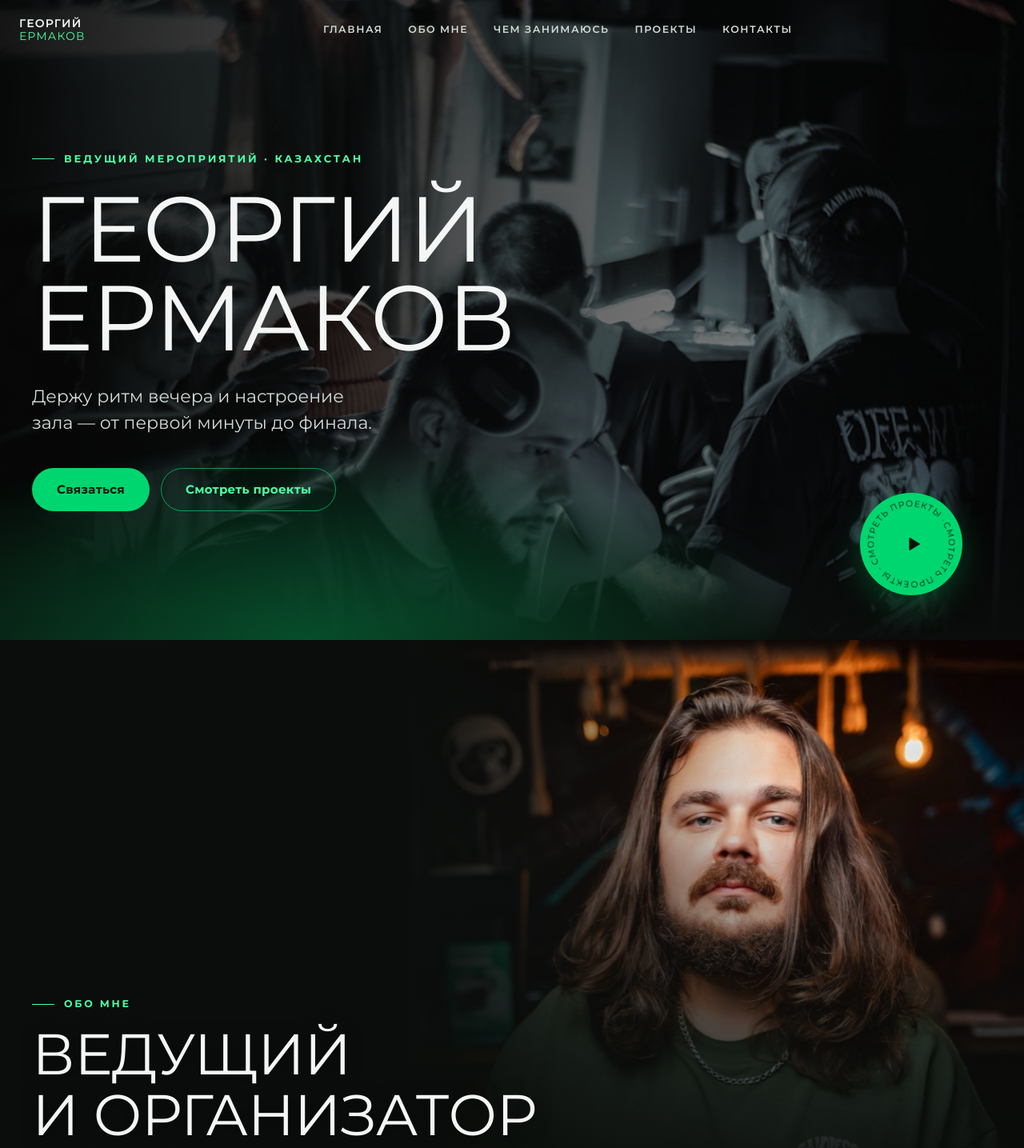
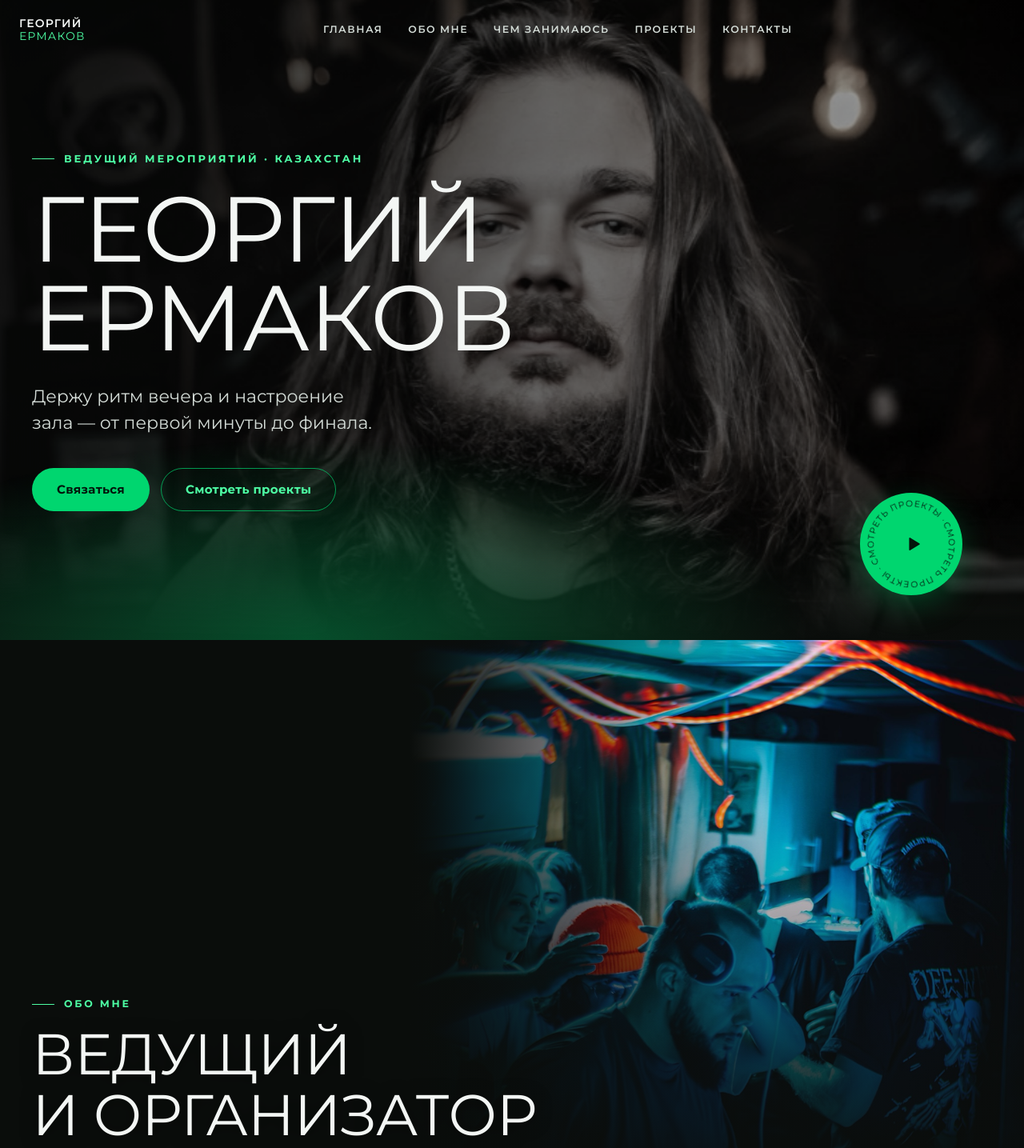
Before and after one commit to ahsog666-design/sait-vizitka, a plain HTML site: page index.html in a window 1280 px wide. Shown: the top 1435 px of the page at 80% size. Drawn offline with Linux system fonts and the light colour scheme; a web font is replaced by a local one.

Commit message:
Портрет на первом экране, фото с мероприятия в «Обо мне»
Co-Authored-By: Claude Opus 5.5 <noreply@anthropic.com>

```diff
--- a/index.html
+++ b/index.html
@@ -84,7 +84,7 @@
           <a class="btn outline" href="#contacts">Обсудить мероприятие <span class="arrow" aria-hidden="true">→</span></a>
         </div>
         <div class="about-photo">
-          <img src="images/georgiy-portrait.jpg" alt="Георгий Ермаков" loading="lazy" decoding="async" width="734" height="1100">
+          <img src="images/tram/1/01.jpg" alt="Георгий Ермаков на мероприятии" loading="lazy" decoding="async" width="1199" height="1600">
         </div>
       </div>
     </section>
--- a/style.css
+++ b/style.css
@@ -216,7 +216,7 @@ h1, h2, h3 { text-wrap: balance; }
   z-index: -1;
   background:
     linear-gradient(90deg, rgba(10, 13, 11, 0.92) 0%, rgba(10, 13, 11, 0.6) 50%, rgba(10, 13, 11, 0.3) 100%),
-    url("images/tram/1/01.jpg") center 30% / cover no-repeat;
+    url("images/georgiy-portrait.jpg") center 20% / cover no-repeat;
   filter: grayscale(0.85) contrast(1.05);
   animation: slow-zoom 24s ease-in-out infinite alternate;
 }
@@ -771,7 +771,7 @@ footer a:hover { color: var(--accent-2); }
     padding-top: calc(var(--nav-h) + var(--safe-t) + 120px);
     padding-bottom: calc(48px + var(--safe-b));
   }
-  .hero-bg { background-position: 0 0, 60% 30%; }
+  .hero-bg { background-position: 0 0, center 20%; }
   /* Значок — в правом верхнем углу первого экрана, чтобы не спорить с кнопками */
   .badge { width: 96px; height: 96px; right: max(var(--gutter), var(--safe-r)); top: calc(var(--nav-h) + var(--safe-t) + 16px); bottom: auto; }
   .badge text { font-size: 10.5px; }
```
